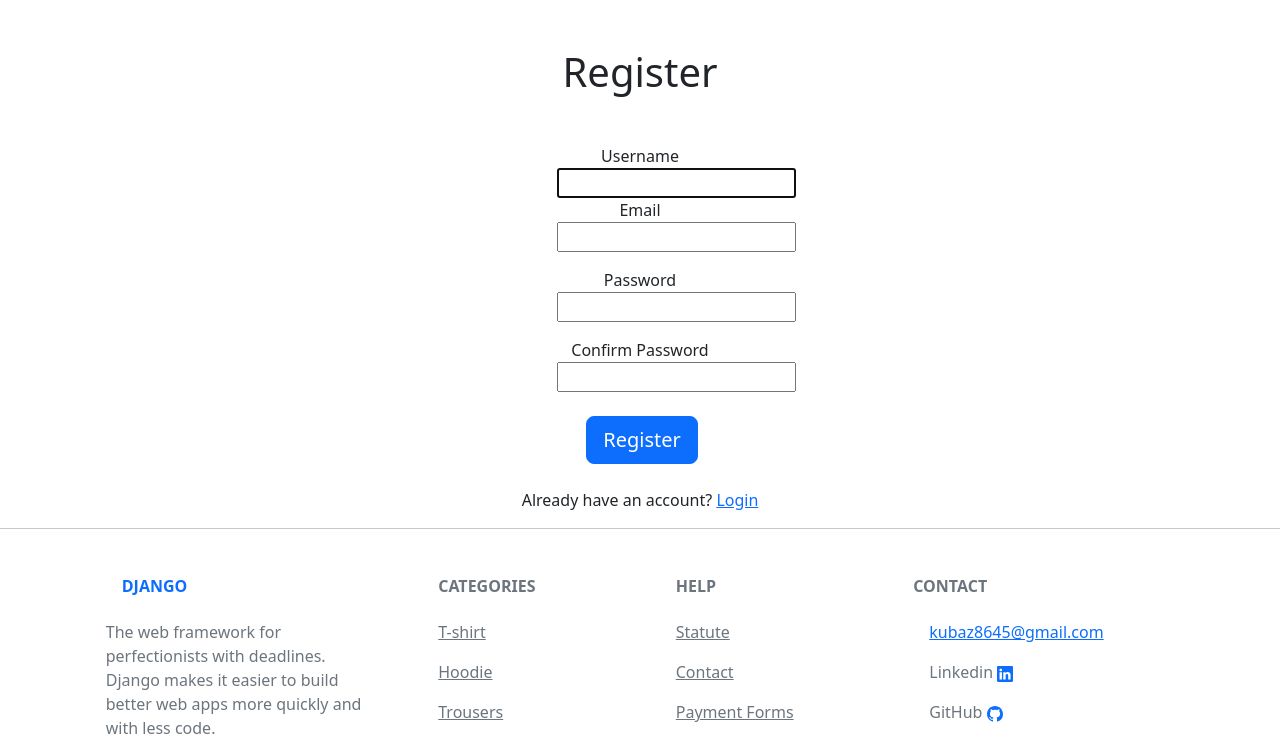
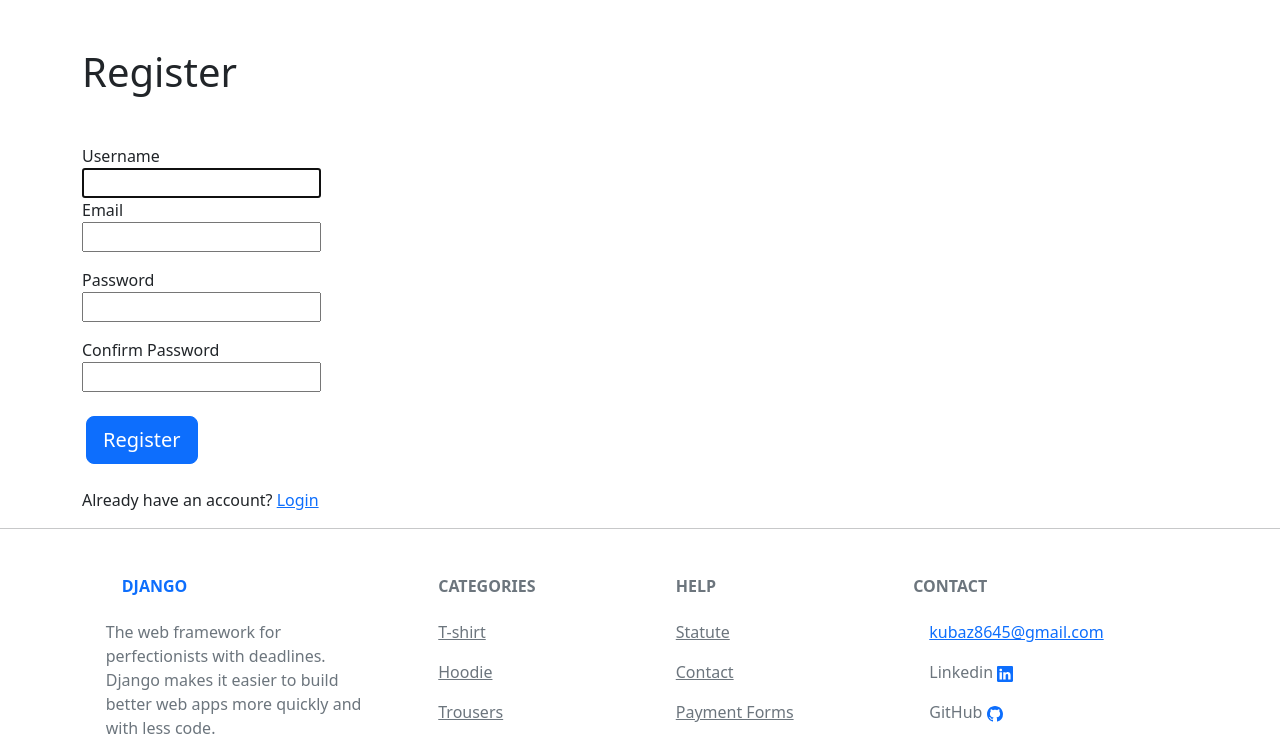
Before and after one commit to Jcob86/Ecommerce_Shop-Django, a Django app: page /register/ in a window 1280 px wide. Shown: the part 70-822 px from the top of the page. Run offline with Django 4.2, Linux system fonts and the light colour scheme; data that the repository does not hold is empty.

Commit message:
redesigne some views

```diff
--- a/store/templates/store/login.html
+++ b/store/templates/store/login.html
@@ -1,9 +1,9 @@
 {% extends "store/main.html" %} {% load static %} {% block main %}
-<div class="container mt-5 text-center" style="height: 500px">
+<div class="container mt-5" style="height: 500px">
   <h1 class="mb-5">Login</h1>
   <form method="POST">
     {% csrf_token %} {{ form.non_field_errors }}
-    <div class="row form-group d-flex justify-content-center">
+    <div class="row form-group d-flex">
       <div class="col-2">
         <label for="{{ form.username.id_for_label }}">Username</label>
         {{ form.username }} {{ form.username.errors }}
--- a/store/templates/store/product_details.html
+++ b/store/templates/store/product_details.html
@@ -8,10 +8,10 @@
             <div class="images p-3">
               <div class="text-center p-1">
                 <img
-                class="rounded"
+                class="img-fluid rounded"
                   id="main-image"
                   src="/static/{{product.image}}"
-                  width="480"
+
                 />
               </div>
             </div>
--- a/store/templates/store/register.html
+++ b/store/templates/store/register.html
@@ -1,9 +1,9 @@
 {% extends "store/main.html" %} {% load static %} {% block main %}
-<div class="container mt-5 text-center">
+<div class="container mt-5">
   <h1 class="mb-5">Register</h1>
   <form method="post">
     {% csrf_token %} {{ form.non_field_errors }}
-    <div class="row form-group d-flex justify-content-center">
+    <div class="row form-group d-flex">
       <div class="col-2">
         <label for="{{ form.username.id_for_label }}">Username</label>
         {{ form.username }} {{ form.username.errors }}
```
